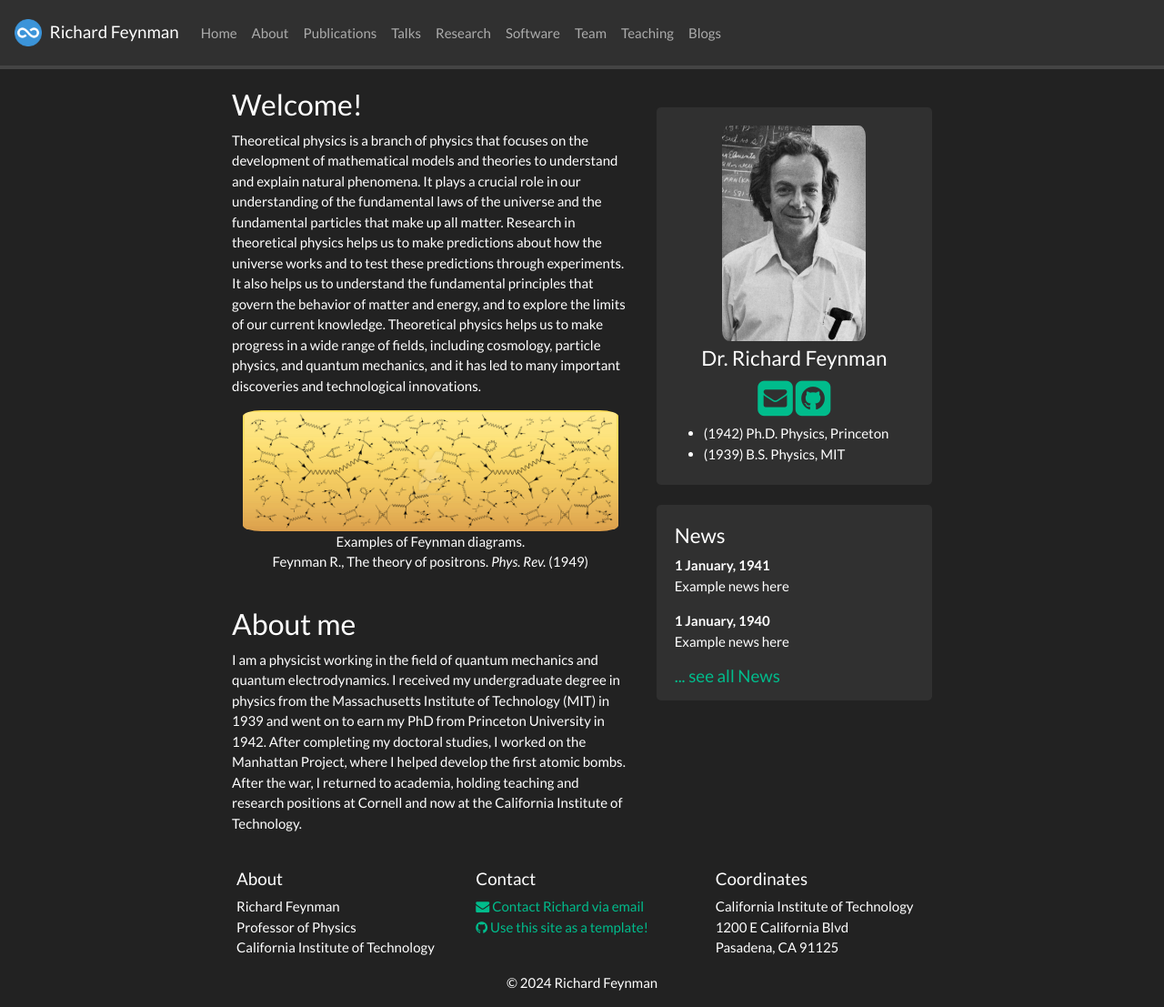
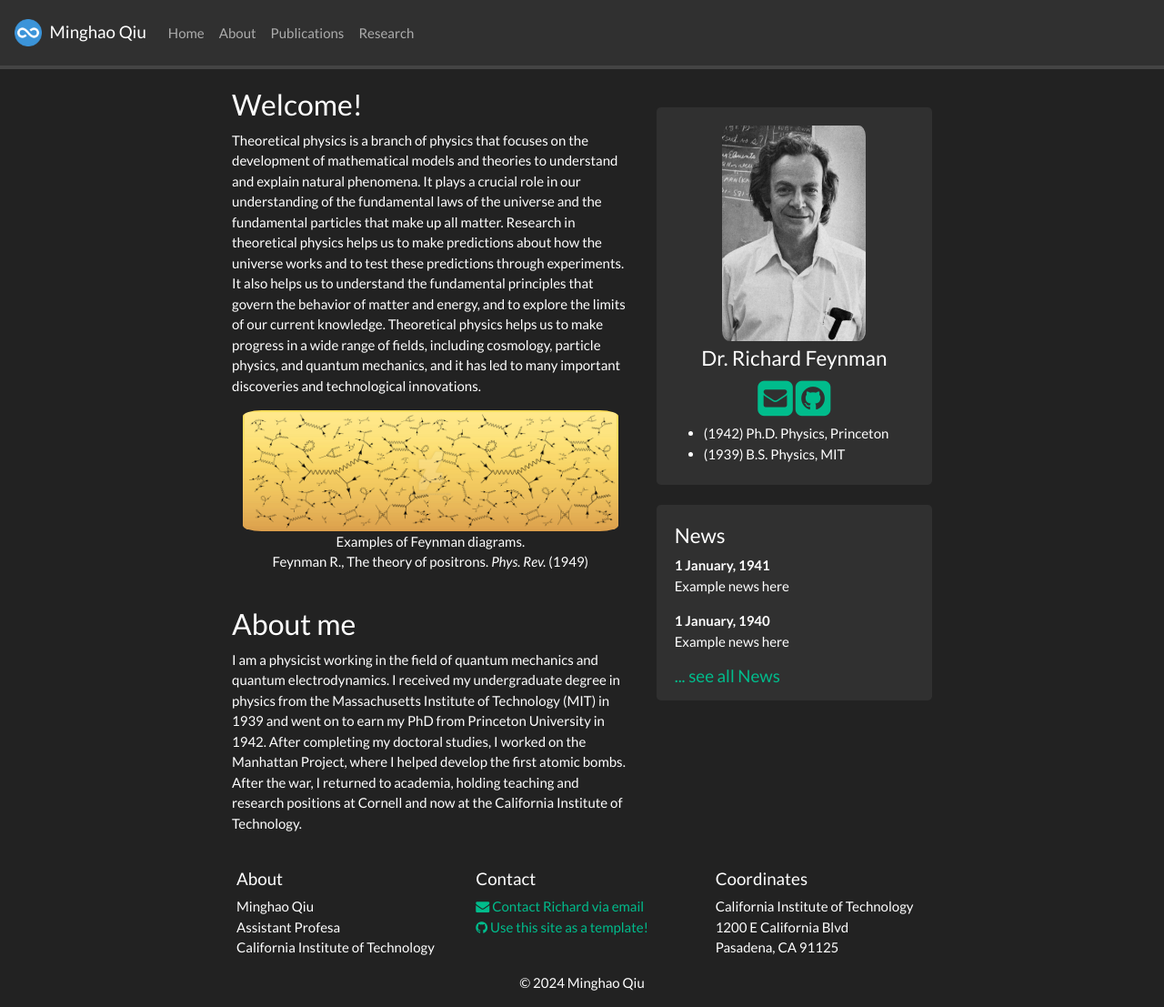
Before and after one commit to mhqiu/mhqiuexperiment.github.io, a Jekyll site: the page built from _pages/home.md, in a window 1280 px wide and 1107 px high. Shown: the whole window at 91% size. Built offline with Jekyll 4.4.1, drawn with Linux system fonts in a browser that asks for light colours; nearby versions of some CDN libraries; a style sheet for code colours, icons or effects is not loaded.

Commit message:
Update _config.yml

```diff
--- a/_config.yml
+++ b/_config.yml
@@ -1,7 +1,7 @@
 # Site settings
-title: Richard Feynman
-email: richard@university.edu
-description: Academic webpage of Dr. Richard Feynman
+title: Minghao Qiu
+email: minghao.qiu@stonybrook.edu
+description:
 baseurl: ""
 url: ""
 
@@ -12,8 +12,8 @@ url: ""
 
 # Footer info
 affiliation: >
-  Richard Feynman<br/>
-  Professor of Physics<br/>
+  Minghao Qiu <br/>
+  Assistant Profesa<br/>
   California Institute of Technology
 
 location: >
@@ -29,12 +29,11 @@ contact: >
 nav_pages:
   - name: about
   - name: publications
-  - name: talks
   - name: research
-  - name: software
-  - name: team
-  - name: teaching
-  - name: blogs
+ # - name: software
+ # - name: team
+ # - name: teaching
+ # - name: blogs
 
 include:
   - .htaccess
```
